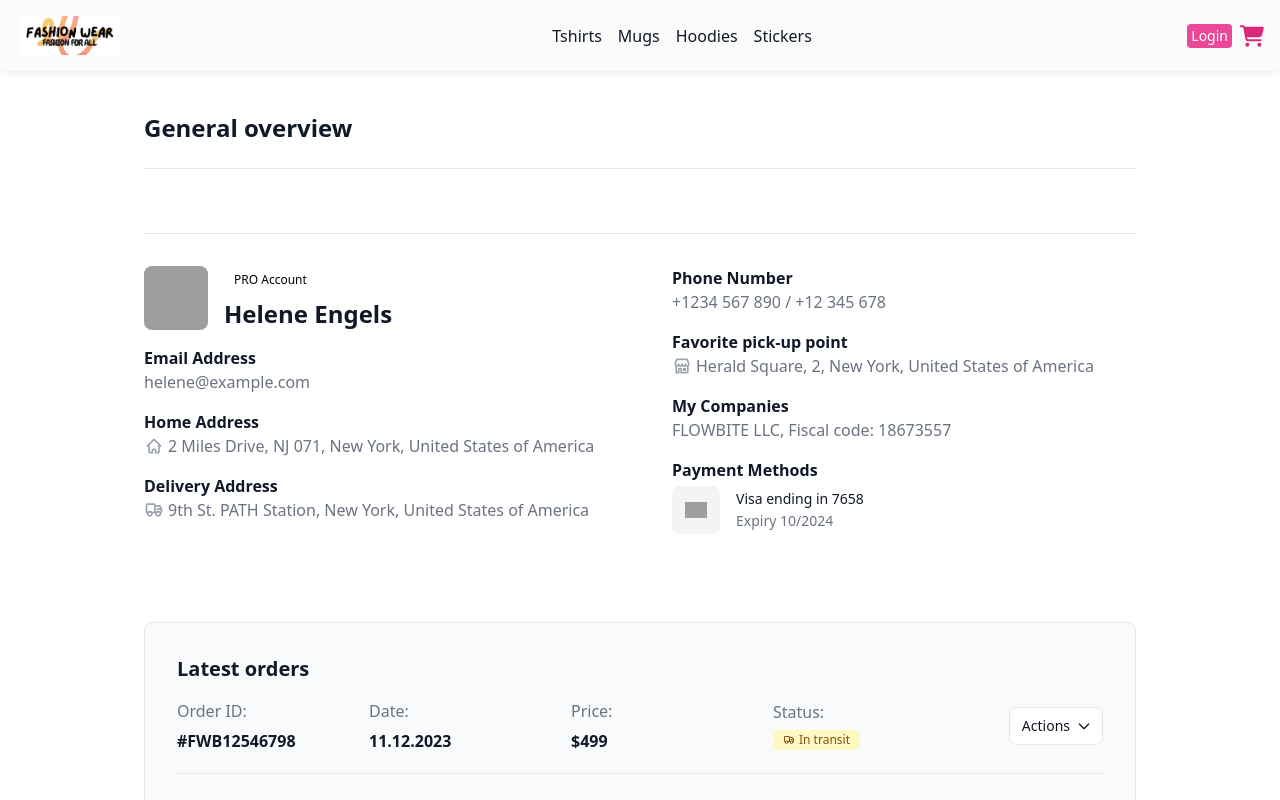
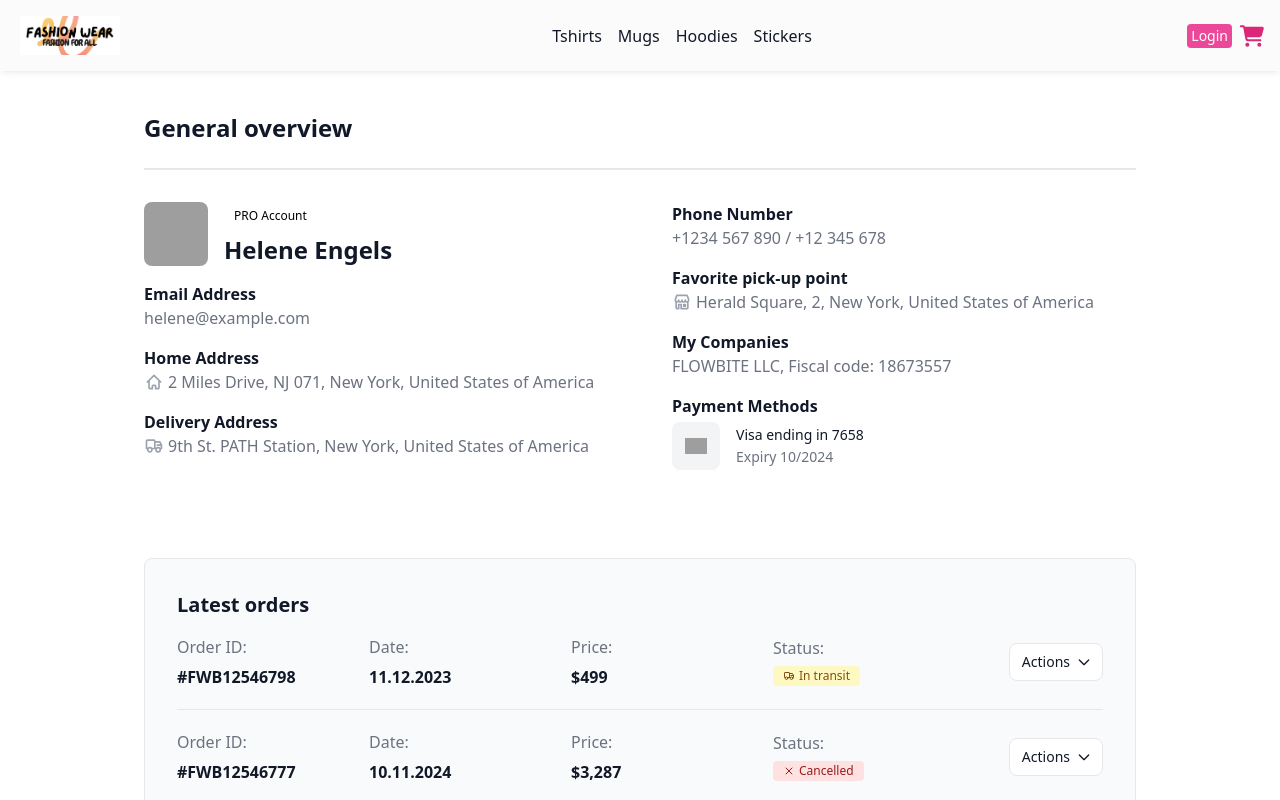
Before and after one commit to Laraib007/Ecommerce-NextJs-Project, a Next.js app: page /myaccount in a window 1280 px wide. Shown: the top 800 px of the page. Built offline with nearby package versions, Linux system fonts and the light colour scheme; grey boxes are pictures that could not be loaded.

Commit message:
Making background white

```diff
--- a/src/pages/myaccount.js
+++ b/src/pages/myaccount.js
@@ -2,11 +2,11 @@ import React from 'react'
 
 const Myaccount = () => {
   return (
-    <div><section class="bg-white py-8 antialiased dark:bg-gray-900 md:py-8">
+    <div><section class="bg-white py-8 antialiased  md:py-8">
     <div class="mx-auto max-w-screen-lg px-4 2xl:px-0">
 
       <h2 class="mb-4 text-xl font-semibold text-gray-900 dark:text-white sm:text-2xl md:mb-6">General overview</h2>
-      <div class="grid grid-cols-2 gap-6 border-b border-t border-gray-200 py-4 dark:border-gray-700 md:py-8 lg:grid-cols-4 ">
+      <div class="  border-b border-t border-gray-200  dark:border-gray-700   ">
         </div>
       <div class="py-4 md:py-8">
         <div class="mb-4 grid gap-4 sm:grid-cols-2 sm:gap-8 lg:gap-16">
```
